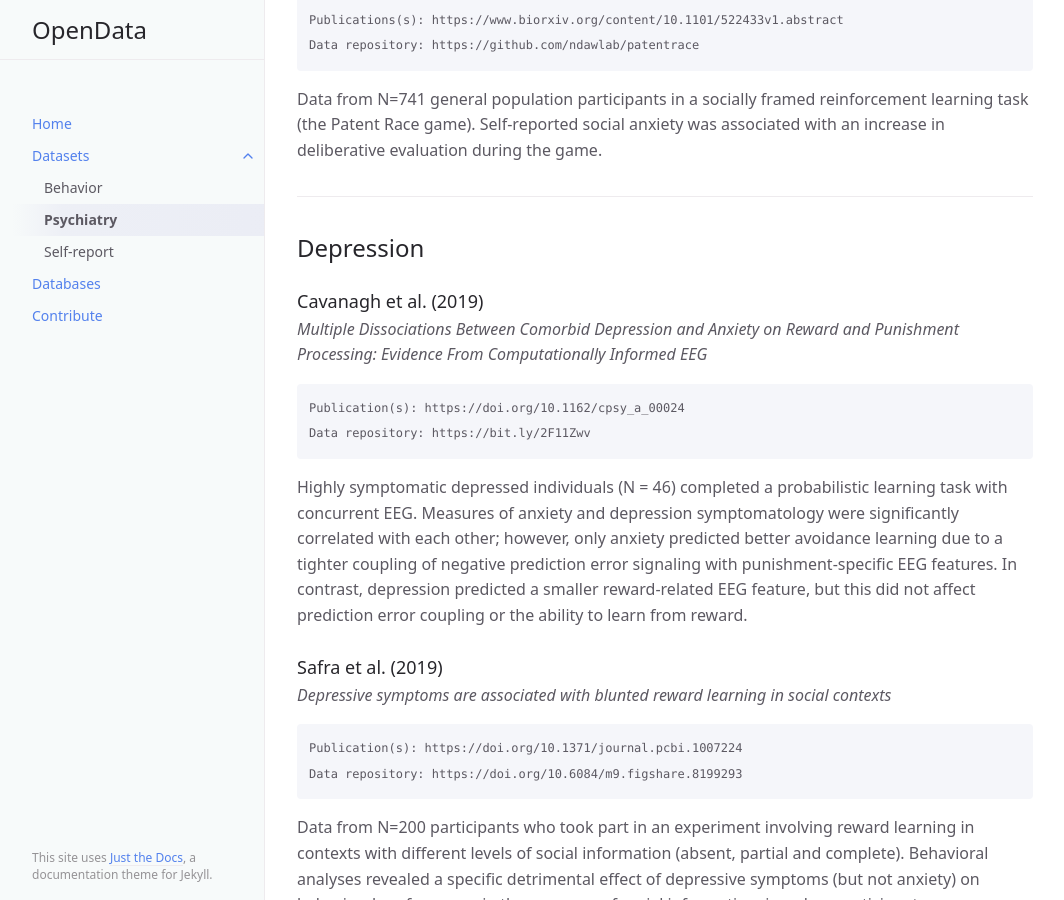
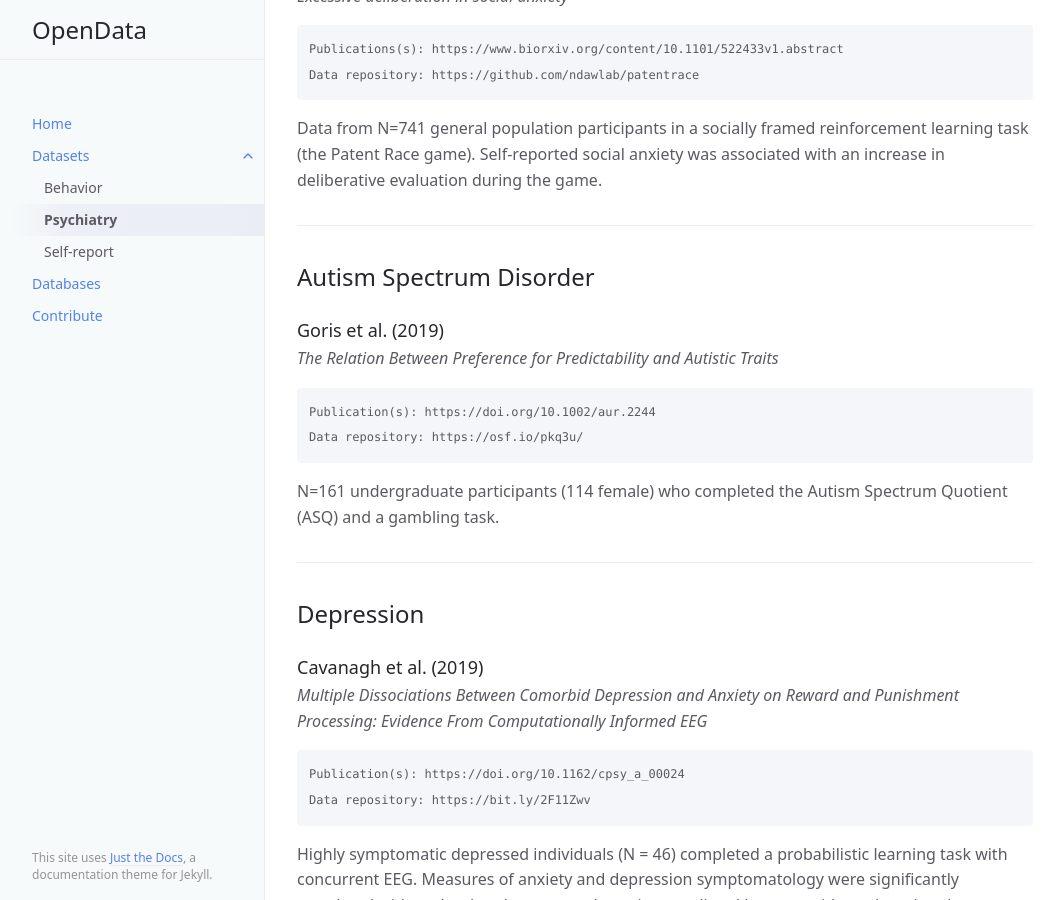
Before and after one commit to nivlab/opendata, a Jekyll site: the page built from docs/datasets/psychiatry.md, in a window 1280 px wide and 900 px high, scrolled down 2609 px. Shown: the whole window, without its empty margins (107-1171 px from the left). Built offline with Jekyll 4.4.1, drawn with Linux system fonts in a browser that asks for light colours; some of the changed text lies outside the part shown.

Commit message:
Update psychiatry.md

````diff
--- a/docs/datasets/psychiatry.md
+++ b/docs/datasets/psychiatry.md
@@ -96,6 +96,20 @@ Data repository: https://github.com/ndawlab/patentrace
 ```
 
 Data from N=741 general population participants in a socially framed reinforcement learning task (the Patent Race game). Self-reported social anxiety was associated with an increase in deliberative evaluation during the game.
+
+---
+
+## Autism Spectrum Disorder
+
+### Goris et al. (2019)
+{: .no_toc }
+*The Relation Between Preference for Predictability and Autistic Traits*
+```
+Publication(s): https://doi.org/10.1002/aur.2244
+Data repository: https://osf.io/pkq3u/
+```
+
+N=161 undergraduate participants (114 female) who completed the Autism Spectrum Quotient (ASQ) and a gambling task.
 
 ---
 
````
